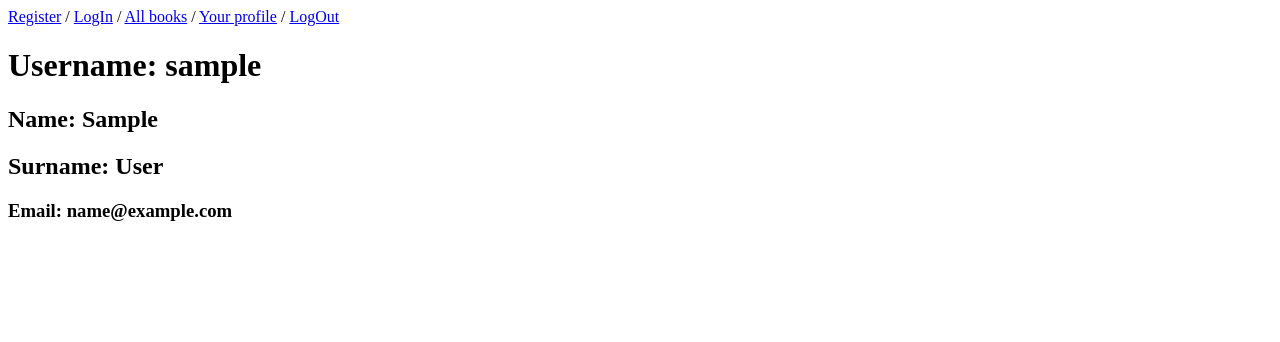
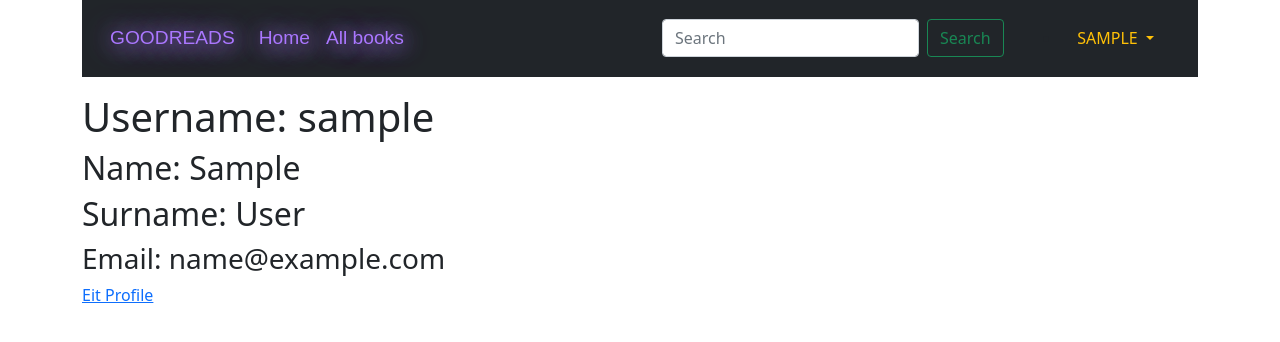
Before and after one commit to bilolbek1/django-goodreads_clone, a Django app: page /users/profile/ in a window 1280 px wide. Shown: the top 342 px of the page. Run offline with Django 4.2, Linux system fonts and the light colour scheme; the visitor is signed in with stand-in values (Sample User, id 1).

Commit message:
profile_update page, view, forms build base html and tests

```diff
--- a/templates/base.html
+++ b/templates/base.html
@@ -4,19 +4,85 @@
 <head>
     <meta charset="UTF-8">
     <title>Title</title>
+    <link href="https://cdn.jsdelivr.net/npm/bootstrap@5.0.2/dist/css/bootstrap.min.css" rel="stylesheet" integrity="sha384-EVSTQN3/azprG1Anm3QDgpJLIm9Nao0Yz1ztcQTwFspd3yD65VohhpuuCOmLASjC" crossorigin="anonymous">
 </head>
-<body>
+<style>
+    .www{
+        color: #AA77FF !important;
+        text-shadow: 3px 3px 20px #AA77FF,
+    -2px 1px 30px #AA77FF;
+        font-size: 1.5vw;
+        font-family: 'Ubuntu', sans-serif;
+        font-weight: 500;
+        position: relative;
+    }
+    .www::before{
+    content: '';
+    position: absolute;
+    right: 0px;
+    top: 40px;
+    width: 0;
+    background-color: #AA77FF;
+    height: 3px;
+    transition: 0.4s;
+    border-radius: 30px;
+}
+.www:hover::before{
+    width: 100%;
+}
+</style>
+<body class="container">
 
-<a href="{% url "register" %}">Register</a> / <a href="{% url 'login' %}">LogIn</a> /
-<a href="{% url 'list' %}">All books</a> / <a href="{% url 'profile' %}">Your profile</a> /
-<a href="{% url 'logout' %}">LogOut</a>
+<nav class="navbar navbar-expand-lg bg-body-tertiary bg-dark p-3 mb-3">
+  <div class="container-fluid">
+    <a class="navbar-brand text-success www" href="#">GOODREADS</a>
+    <button class="navbar-toggler" type="button" data-bs-toggle="collapse" data-bs-target="#navbarSupportedContent" aria-controls="navbarSupportedContent" aria-expanded="false" aria-label="Toggle navigation">
+      <span class="navbar-toggler-icon"></span>
+    </button>
+    <div class="collapse navbar-collapse" id="navbarSupportedContent">
+      <ul class="navbar-nav me-auto mb-2 mb-lg-0">
+        <li class="nav-item">
+          <a class="nav-link active text-warning www" aria-current="page" href="{% url 'landing' %}">Home</a>
+        </li>
+        <li class="nav-item">
+          <a class="nav-link active text-info www" href="{% url 'list' %}" aria-disabled="true">All books</a>
+        </li>
+      </ul>
+        {% if request.user.is_authenticated %}
+        <form class="d-flex" style="margin-right: 2vw" role="search">
+        {% else %}
+        <form class="d-flex" style="margin-right: 4vw"; role="search">
+        {% endif %}
+        <input class="form-control me-2" type="search" placeholder="Search" aria-label="Search">
+        <button class="btn btn-outline-success" type="submit">Search</button>
+      </form>
+
+        {% if request.user.is_authenticated %}
+        <ul class="mb-2 mb-lg-0">
+         <li class="nav-item dropdown ">
+          <a class="nav-link dropdown-toggle text-warning" href="#" role="button" data-bs-toggle="dropdown" aria-expanded="false">
+              {{ request.user.username.upper }}
+          </a>
+          <ul class="dropdown-menu">
+            <li><a class="dropdown-item" href="{% url 'profile' %}">Yor Profile</a></li>
+            <li><a class="dropdown-item" href="{% url 'logout' %}">Log Out</a></li>
+          {% else %}
+              <a style="margin-right: 1vw" class="btn btn-success" href="{% url 'register' %}">SignUp</a>
+              <a class="btn btn-primary" href="{% url 'login' %}">LogIn</a>
+          {% endif %}
+          </ul>
+        </li>
+    </ul>
+    </div>
+  </div>
+</nav>
 
 
 {% if messages%}
 
     {% for i in messages %}
 
-        <h1 class="alert alert-{{ i.tags }}">{{ i }}</h1>
+        <p class="alert alert-{{ i.tags }}">{{ i }}</p>
 
     {% endfor %}
 
@@ -31,5 +97,9 @@
 
 
 
+
+
+
+    <script src="https://cdn.jsdelivr.net/npm/bootstrap@5.0.2/dist/js/bootstrap.bundle.min.js" integrity="sha384-MrcW6ZMFYlzcLA8Nl+NtUVF0sA7MsXsP1UyJoMp4YLEuNSfAP+JcXn/tWtIaxVXM" crossorigin="anonymous"></script>
 </body>
 </html>
--- a/users/forms.py
+++ b/users/forms.py
@@ -12,3 +12,8 @@ class RegisterForm(forms.ModelForm):
         user.save()
 
         return user
+
+class ProfilUpdateForm(forms.ModelForm):
+    class Meta:
+        model = CustomUser
+        fields = ['username', 'first_name', 'last_name', 'email']
--- a/users/templates/profile.html
+++ b/users/templates/profile.html
@@ -7,5 +7,7 @@
 <h2>Surname: {{ user.last_name }}</h2>
 <h3>Email: {{ user.email }}</h3>
 
+    <a href="{% url 'profile_update' %}">Eit Profile</a>
+
 
 {% endblock content %}
--- a/users/urls.py
+++ b/users/urls.py
@@ -1,5 +1,5 @@
 from django.urls import path
-from .views import RegisterView, LoginView, ProfileView, LogOutView
+from .views import RegisterView, LoginView, ProfileView, LogOutView, ProfilUpdateView
 
 
 
@@ -8,4 +8,5 @@ urlpatterns = [
     path('login/', LoginView.as_view(), name='login'),
     path('profile/', ProfileView.as_view(), name='profile'),
     path('logout/', LogOutView.as_view(), name='logout'),
+    path('profile/update/', ProfilUpdateView.as_view(), name='profile_update'),
 ]
--- a/users/views.py
+++ b/users/views.py
@@ -4,7 +4,7 @@ from django.contrib.auth.forms import AuthenticationForm
 from django.contrib.auth.mixins import LoginRequiredMixin
 from django.shortcuts import render, redirect
 from django.views import View
-from .forms import RegisterForm
+from .forms import RegisterForm, ProfilUpdateForm
 
 
 
@@ -66,3 +66,25 @@ class LogOutView(LoginRequiredMixin, View):
 
         messages.success(response, 'You have successfully logged out')
         return redirect('landing')
+
+
+class ProfilUpdateView(LoginRequiredMixin, View):
+    def get(self, request):
+        profile_update = ProfilUpdateForm(instance=request.user)
+        context = {
+            'profile_update': profile_update
+        }
+        return render(request, 'profile_update.html', context)
+
+    def post(self, request):
+        profile_update = ProfilUpdateForm(instance=request.user, data=request.POST)
+
+        if profile_update.is_valid():
+            profile_update.save()
+            messages.info(request, 'You updated your profile')
+            return redirect('profile')
+        else:
+            context = {
+                'profile_update': profile_update
+            }
+            return render(request, 'profile_update.html', context)
```
Also changed, not shown: users/templates/profile_update.html (added, +12 -0 lines).
